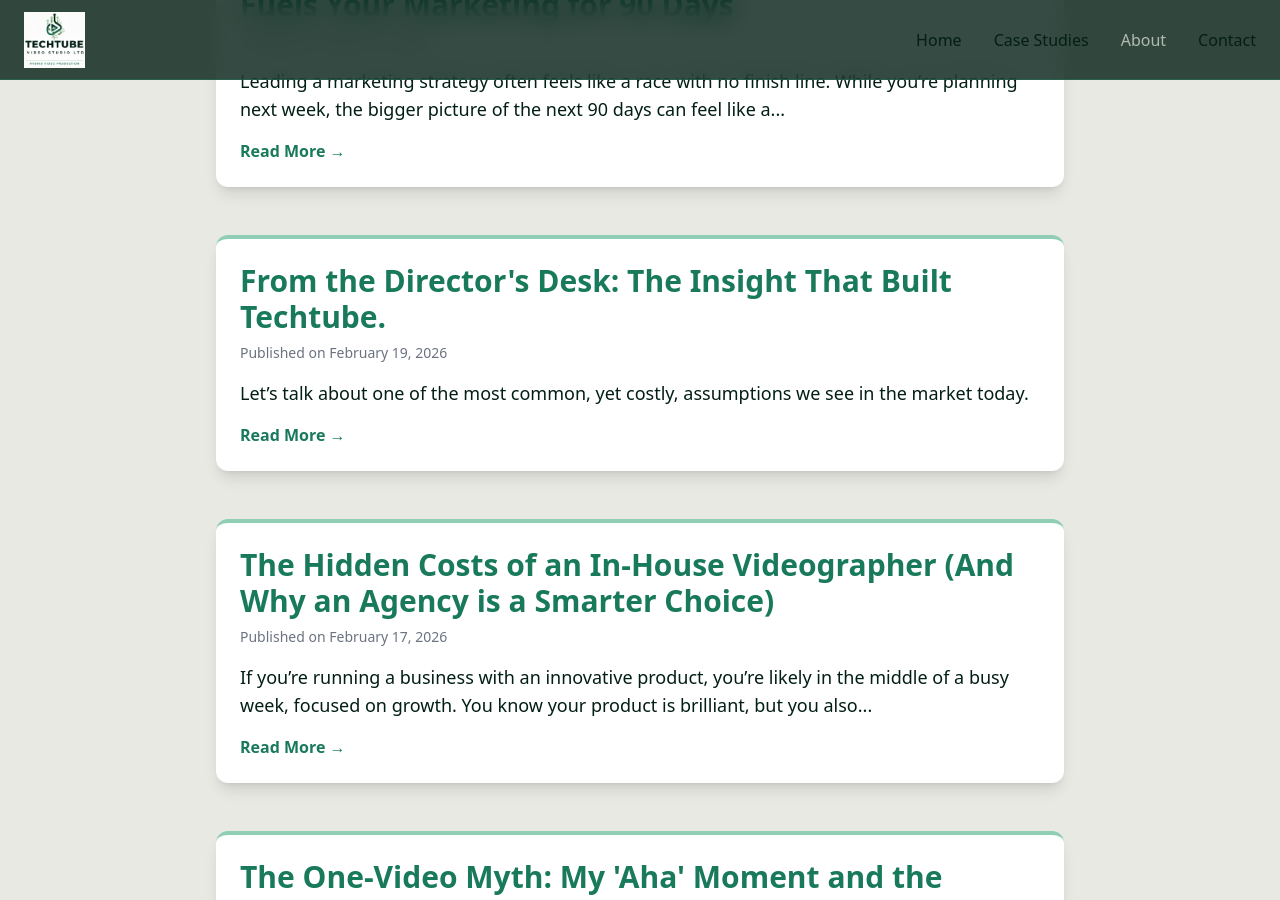
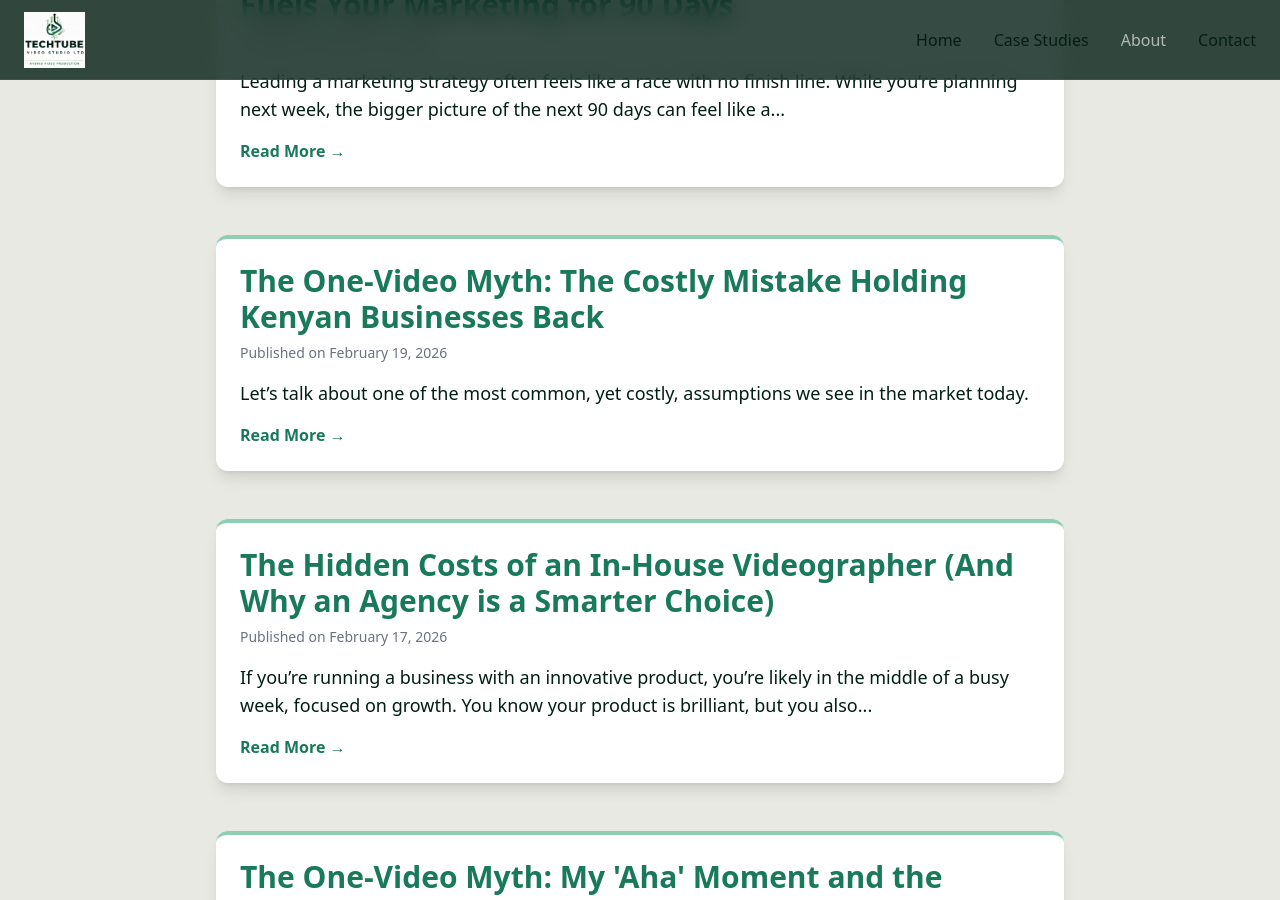
Before and after one commit to cheptionymutai/techtube-video-studio, a Jekyll site: the page built from blog/index.html, in a window 1280 px wide and 900 px high, scrolled down 1741 px. Built offline with Jekyll 4.4.1, drawn with Linux system fonts in a browser that asks for light colours; nearby versions of some CDN libraries.

Commit message:
Update and rename 2026-02-19-the-insight-that-built-techtube.md to 2026-02-19-the-costly-mistake-holding-businesses-back.md

```diff
--- a/_posts/2026-02-19-the-insight-that-built-techtube.md
+++ b/_posts/2026-02-19-the-costly-mistake-holding-businesses-back.md
@@ -1,6 +1,6 @@
 ---
 layout: post
-title: "From the Director's Desk: The Insight That Built Techtube."
+title: "The One-Video Myth: The Costly Mistake Holding Kenyan Businesses Back"
 date: 2026-02-19
 author: Techtube Studio
 description: "Stop wasting your marketing budget on one-off videos. Learn why a consistent video strategy is crucial for business growth in Kenya and why the 'one-video myth' is holding you back."
```
